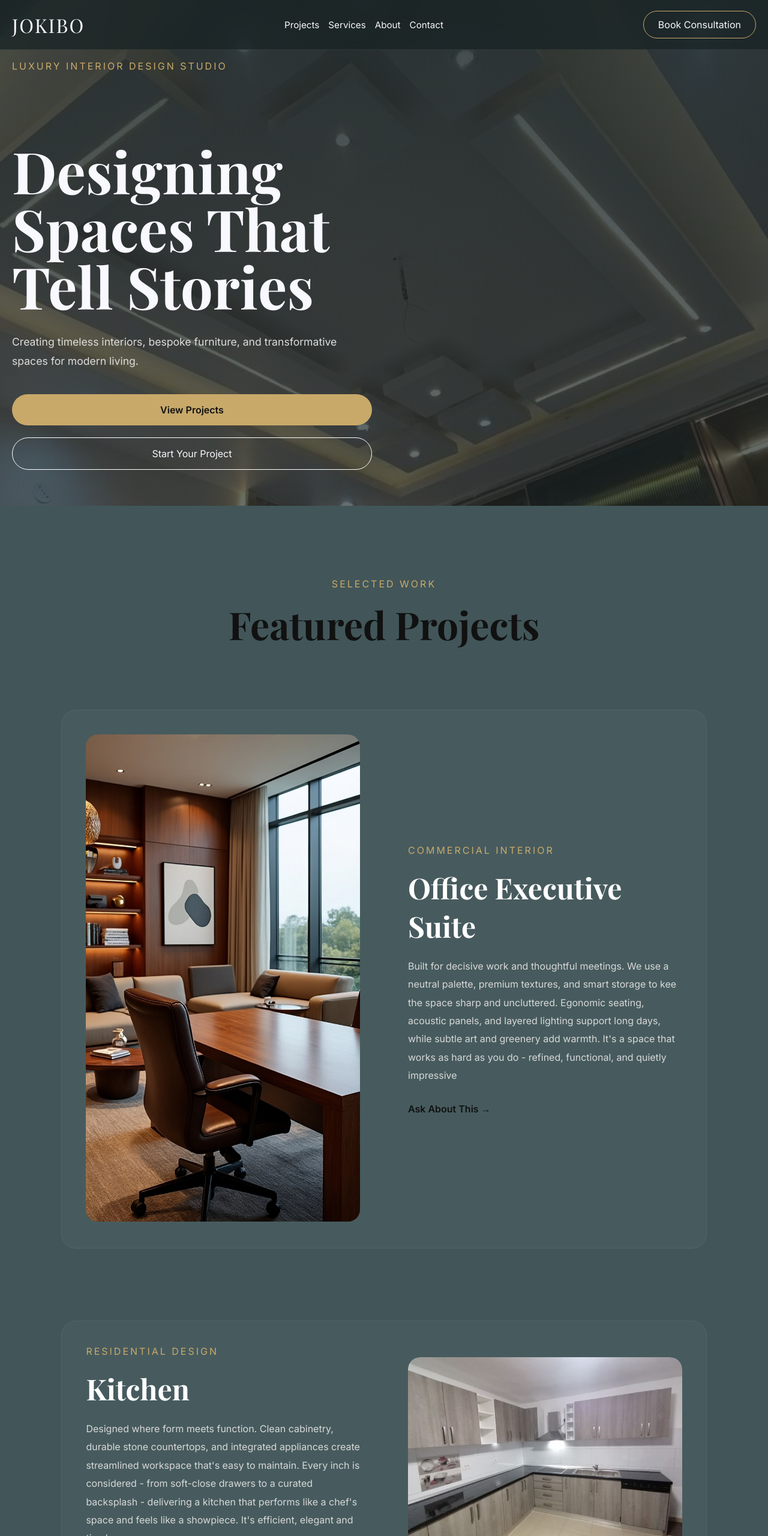
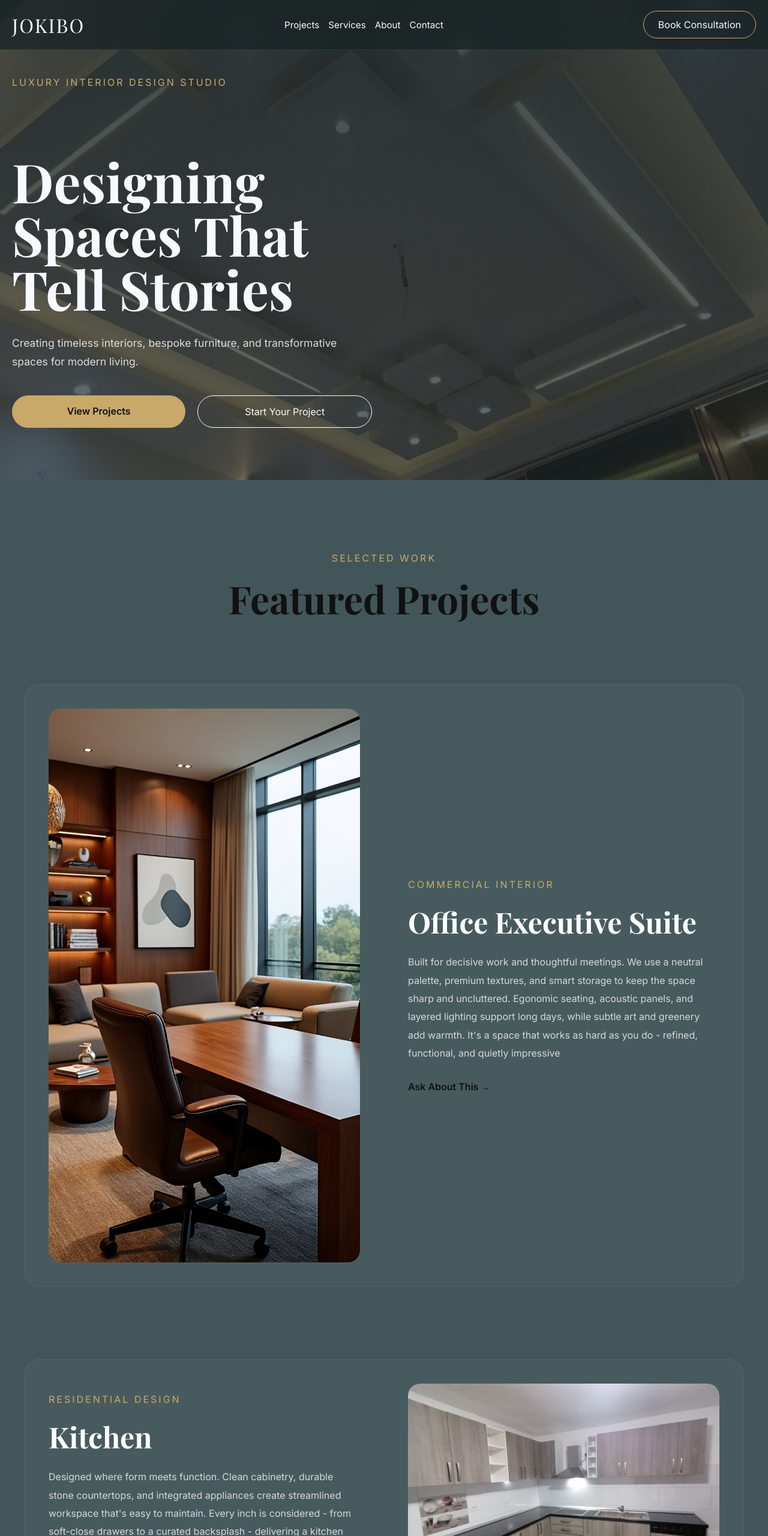
Before and after one commit to Black-Ace-Gr/jokibo_2, a plain HTML site: page index.html in a window 1280 px wide. Shown: the top 2560 px of the page at 60% size. Drawn offline with nearby package versions, Linux system fonts and the light colour scheme.

Commit message:
fixing UI

```diff
--- a/css/style.css
+++ b/css/style.css
@@ -104,7 +104,7 @@ nav a:hover{
 }
 .hero h1{
     font-family:'Playfair Display',serif;
-    font-size:6rem;
+    font-size:clamp(2.8rem,7vw,6rem);
     line-height:1;
     margin-bottom:30px;
 }
@@ -118,8 +118,6 @@ nav a:hover{
 .hero-buttons{
     display:flex;
     gap:20px;
-    flex-direction: column;
-    width: 100%;
 }
 .hero-buttons a{
     width:100%;
@@ -140,7 +138,7 @@ nav a:hover{
 .featured-projects{
     background:#425659;
     color:#111;
-    padding:120px 8%;
+    padding:120px min(8%,40px);
 }
 .section-header{
     text-align:center;
@@ -225,7 +223,7 @@ nav a:hover{
 .philosophy{
     background:#111;
     color:white;
-    padding:180px 10%;
+    padding:120px 20px;
     text-align:center;
 }
 .philosophy p{
@@ -255,7 +253,7 @@ nav a:hover{
 }
 .services{
     background:#425659;
-    padding:140px 8%;
+    padding:120px min(8%,40px);
 }
 .services-grid{
     display:grid;
@@ -359,6 +357,7 @@ nav a:hover{
 
     .hero-buttons{
         flex-direction:column;
+        width: 100%;
     }
 
     .hero-buttons a{
@@ -463,7 +462,7 @@ nav a:hover{
 }
 .contact-content h2{
     font-family:'Playfair Display',serif;
-    font-size:4rem;
+    font-size:clamp(2rem,6vw,4rem);
     line-height:1.2;
     margin-bottom:30px;
 }
@@ -541,3 +540,8 @@ footer{
 .contact-form button:hover{
     transform:translateY(-3px);
 }
+img{
+    max-width:100%;
+    height:auto;
+    display:block;
+}
--- a/index.html
+++ b/index.html
@@ -96,7 +96,7 @@
 
             <p>
                 Built for decisive work and thoughtful meetings. We use a neutral palette, premium textures, and smart storage
-                to kee the space sharp and uncluttered. Egonomic seating, acoustic panels, and layered lighting support long days,
+                to keep the space sharp and uncluttered. Egonomic seating, acoustic panels, and layered lighting support long days,
                 while subtle art and greenery add warmth. It's a space that works as hard as you do - refined, functional, and quietly
                 impressive
             </p>
```
